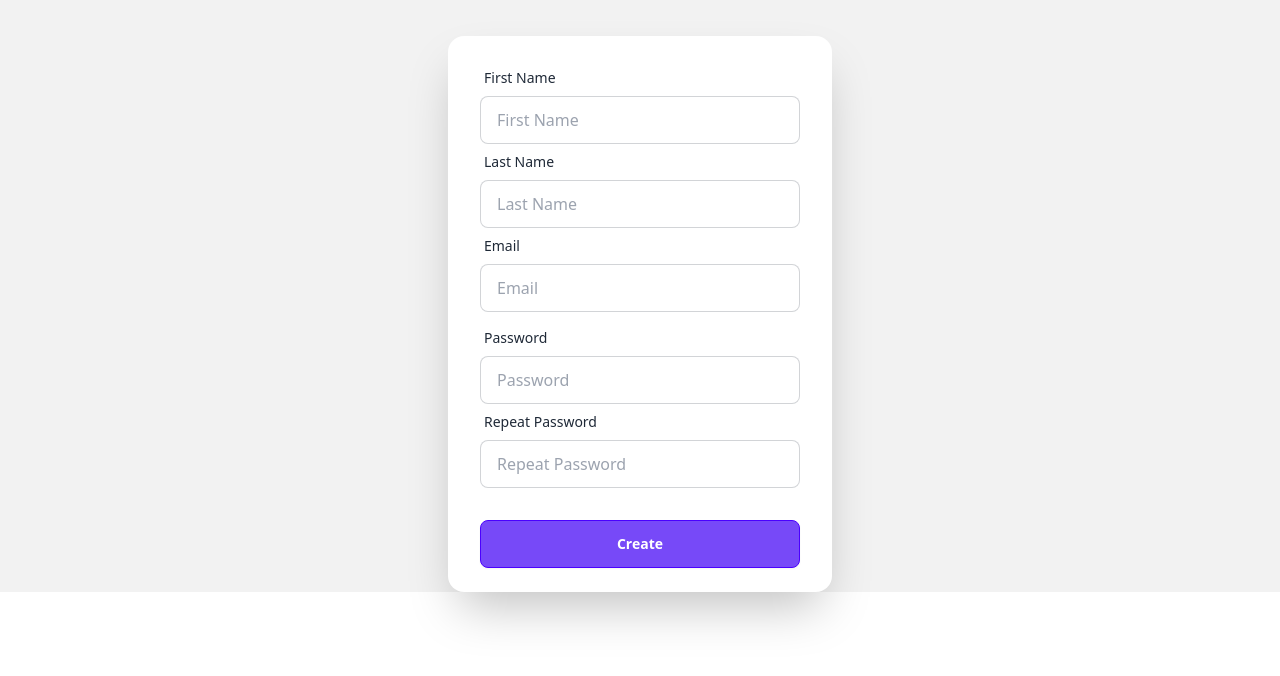
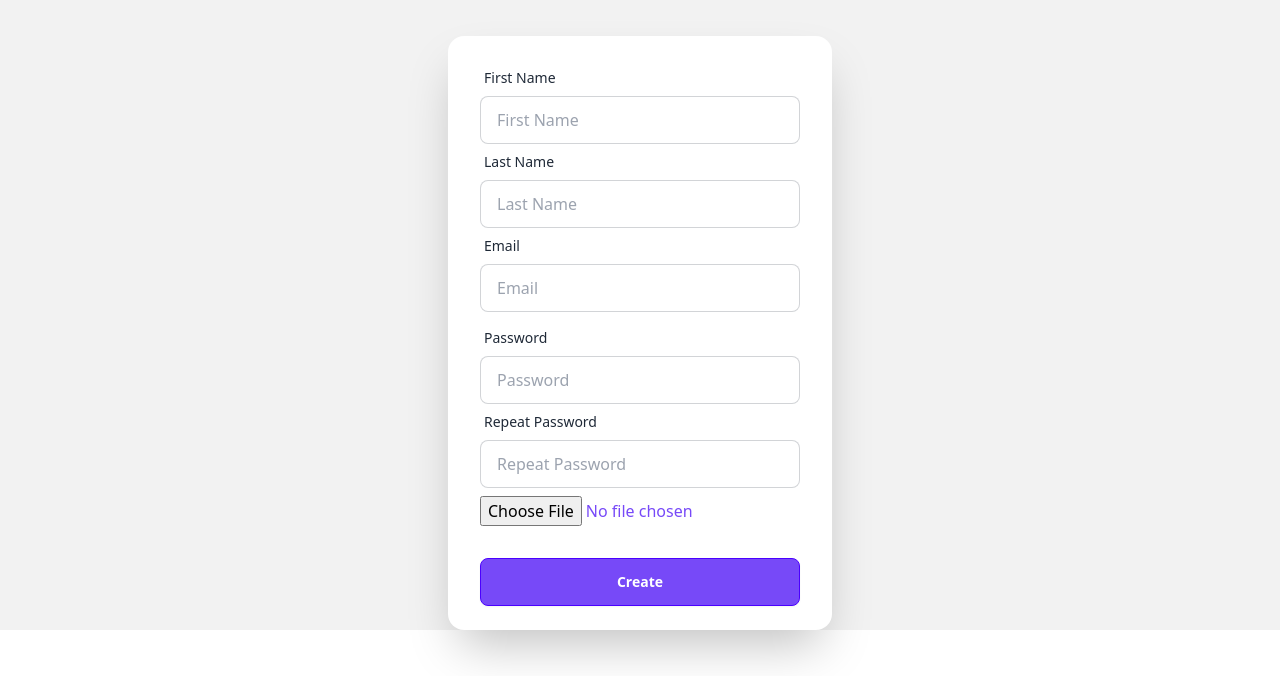
Before and after one commit to ibaddKhan/Blog-App, a plain HTML site: page app/signup.html in a window 1280 px wide. Shown: the part 124-800 px from the top of the page. Drawn offline with nearby package versions, Linux system fonts and the light colour scheme.

Commit message:
pfp input added

```diff
--- a/app/signup.html
+++ b/app/signup.html
@@ -78,6 +78,7 @@
               required
             />
           </div>
+          <input class="text-[#7749f8]" id="files" type="file" />
           <div class="form-control mt-6">
             <button
               id="btn"
--- a/scripts/signup.js
+++ b/scripts/signup.js
@@ -8,6 +8,7 @@ const pass = document.querySelector("#pass");
 const Rpass = document.querySelector("#r-pass");
 const form = document.querySelector("form");
 const button = document.querySelector("#btn");
+// const fileimg = document.querySelector("#files");
 
 form.addEventListener("submit", (event) => {
   event.preventDefault();
```
